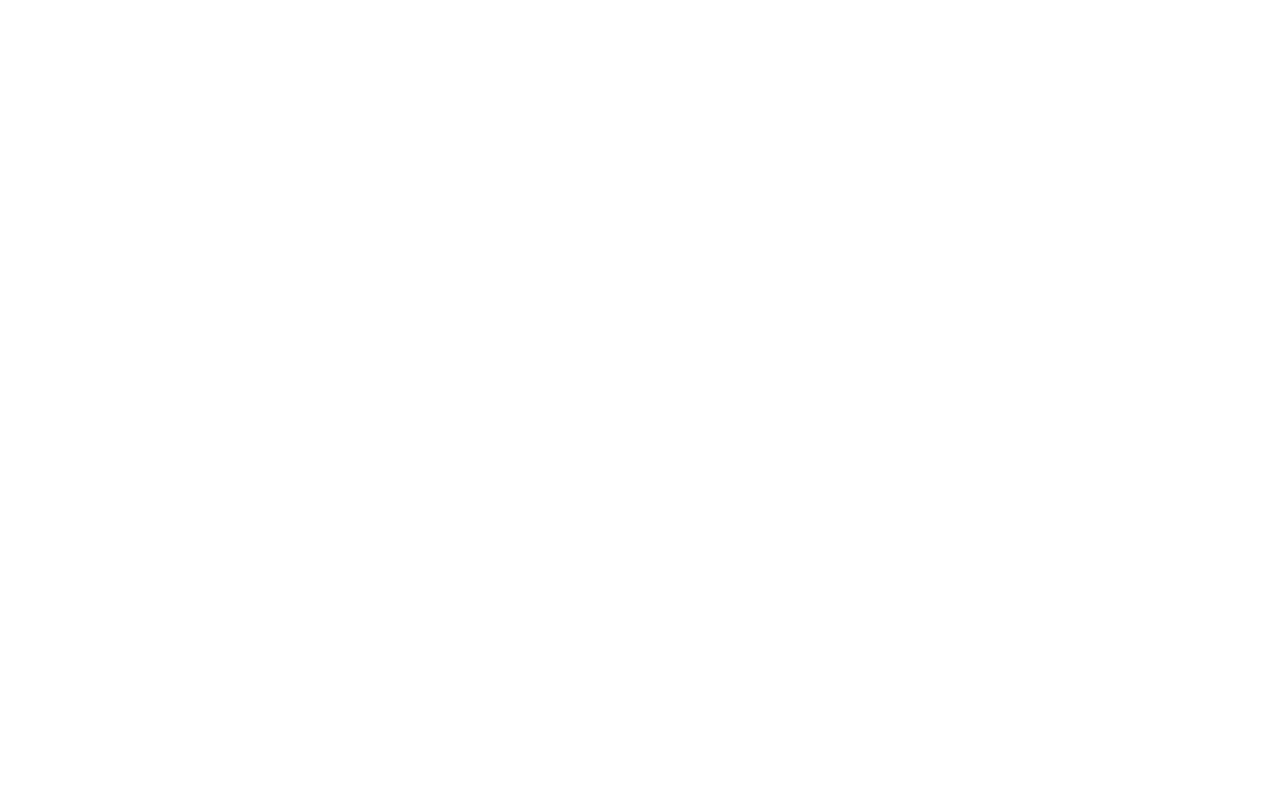
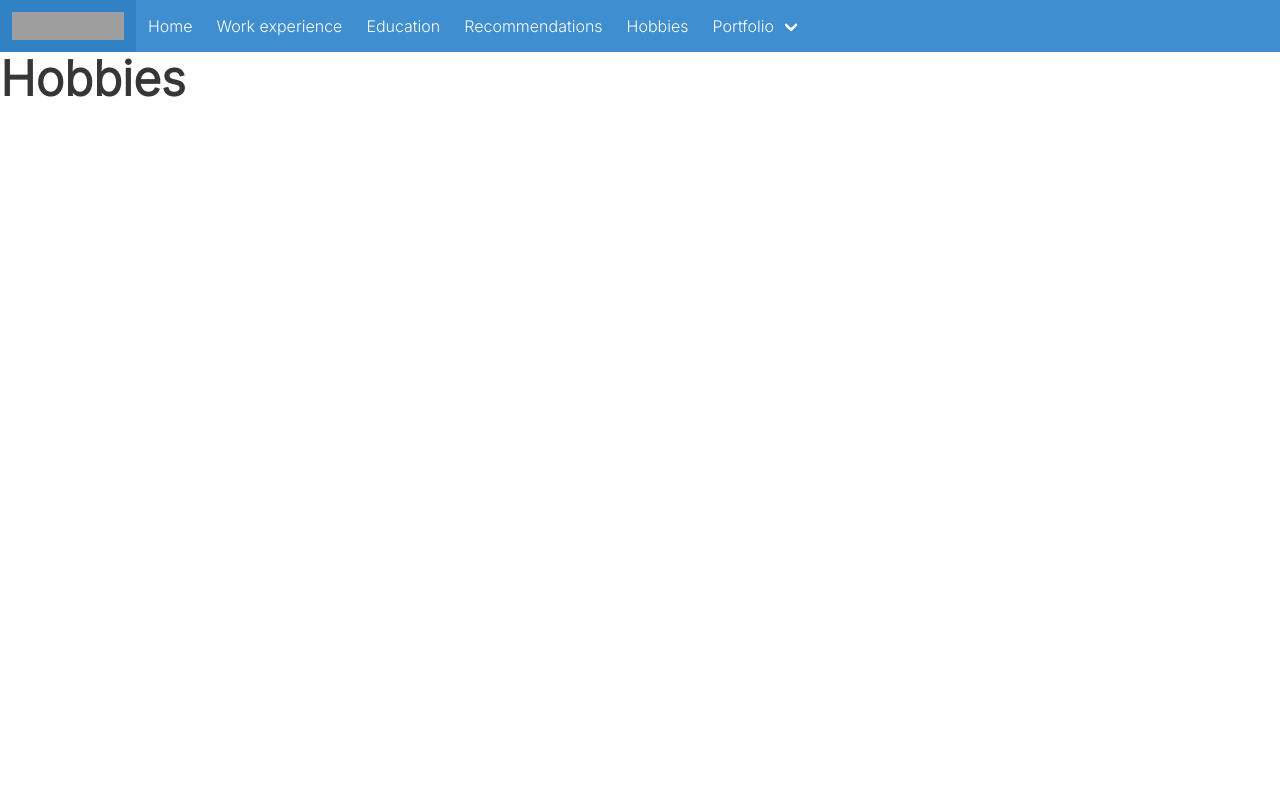
Before and after one commit to Zeble1603/cv-django, a Django app: page /hobbies/ in a window 1280 px wide. Before the commit the page is empty. Run offline with Django 3.2, Linux system fonts and the light colour scheme; grey boxes are pictures that could not be loaded.

Commit message:
basic template testing to see if urls are ok

```diff
--- a/cv/cv/urls.py
+++ b/cv/cv/urls.py
@@ -20,8 +20,8 @@ from recommendation.forms import CustomLoginForm
 
 
 urlpatterns = [
-    path('',include('index.urls')),
-    path("reco/", include('recommendation.urls')),
+    path('',include('index.urls',namespace='index')),
+    path("reco/", include('recommendation.urls',namespace='reco')),
     path('admin/', admin.site.urls),
     path("login/", auth_views.LoginView.as_view(authentication_form=CustomLoginForm), name = "login"),
     path("logout/", auth_views.LogoutView.as_view(), name = "logout", kwargs={'next_page': '/'}),
--- a/cv/index/static/main.css
+++ b/cv/index/static/main.css
@@ -1,3 +1,3 @@
-h1{
-    color: red;
+body{
+    font-family: 'Inter', sans-serif;
 }
--- a/cv/index/templates/index/education.html
+++ b/cv/index/templates/index/education.html
@@ -0,0 +1,5 @@
+{% extends 'base.html' %}
+{% block body_block %}
+    <h1 class="title is-1">EDUCATION</h1>
+
+{% endblock body_block %}
--- a/cv/index/templates/index/hobbies.html
+++ b/cv/index/templates/index/hobbies.html
@@ -0,0 +1,5 @@
+{% extends 'base.html' %}
+{% block body_block %}
+    <h1 class="title is-1">Hobbies</h1>
+
+{% endblock body_block %}
--- a/cv/index/templates/index/index.html
+++ b/cv/index/templates/index/index.html
@@ -1,4 +1,5 @@
 {% extends 'base.html' %}
 {% block body_block %}
-    <h1>Ceci est un test</h1>
+    <h1 class="title is-1">INDEX</h1>
+
 {% endblock body_block %}
--- a/cv/index/templates/index/portfolio.html
+++ b/cv/index/templates/index/portfolio.html
@@ -0,0 +1,5 @@
+{% extends 'base.html' %}
+{% block body_block %}
+    <h1 class="title is-1">portfolio</h1>
+
+{% endblock body_block %}
--- a/cv/index/templates/index/work.html
+++ b/cv/index/templates/index/work.html
@@ -0,0 +1,5 @@
+{% extends 'base.html' %}
+{% block body_block %}
+    <h1 class="title is-1">WORK</h1>
+
+{% endblock body_block %}
--- a/cv/index/urls.py
+++ b/cv/index/urls.py
@@ -19,6 +19,8 @@ from django.contrib.auth import views as auth_views
 from recommendation.forms import CustomLoginForm
 from . import views
 
+app_name = 'index'
+
 urlpatterns = [
     path('', views.IndexView.as_view(), name='home'),
     path('work/', views.WorkView.as_view(), name='work'),
--- a/cv/recommendation/urls.py
+++ b/cv/recommendation/urls.py
@@ -18,6 +18,8 @@ from django.contrib import admin
 from django.urls import path
 from . import views
 
+app_name = "reco"
+
 urlpatterns = [
     path("", views.ValidRecoListView.as_view(), name="validreco_list"),
     path("list", views.RecoListView.as_view(), name="reco_list"),
--- a/cv/templates/base.html
+++ b/cv/templates/base.html
@@ -14,7 +14,7 @@
     <title>Curriculum</title>
 </head>
 <body>
-    <nav class="navbar is-info" role="navigation" aria-label="main navigation">
+    <nav class="navbar is-info" role="navigation" aria-label="main navigation" id="main_navbar">
         <div class="navbar-brand">
             <a class="navbar-item" href="https://bulma.io">
                 <img src="https://bulma.io/images/bulma-logo.png" width="112" height="28">
@@ -26,6 +26,53 @@
                 <span aria-hidden="true"></span>
             </a>
         </div>
+        <div id="navbarBasicExample" class="navbar-menu">
+            <div class="navbar-start">
+                <a class="navbar-item" href="{% url 'index:home' %}">
+                    Home
+                </a>
+
+                <a class="navbar-item" href="{% url 'index:work' %}">
+                    Work experience
+                </a>
+
+                <a class="navbar-item" href="{% url 'index:education' %}">
+                    Education
+                </a>
+
+                <a class="navbar-item" href="{% url 'reco:validreco_list' %}">
+                    Recommendations
+                </a>
+
+                <a class="navbar-item" href="{% url 'index:hobbies' %}">
+                    Hobbies
+                </a>
+
+                <div class="navbar-item has-dropdown is-hoverable">
+                    <a class="navbar-link" href="{% url 'index:portfolio' %}">
+                         Portfolio
+                    </a>
+
+                <div class="navbar-dropdown">
+                    <a class="navbar-item">
+                        About
+                    </a>
+                    <a class="navbar-item">
+                        Jobs
+                    </a>
+                    <a class="navbar-item">
+                        Contact
+                    </a>
+                    <hr class="navbar-divider">
+                    <a class="navbar-item">
+                        Report an issue
+                    </a>
+                </div>
+            </div>
+        </div>
+
+
+
     </nav>
     {% block body_block %}
 
```
